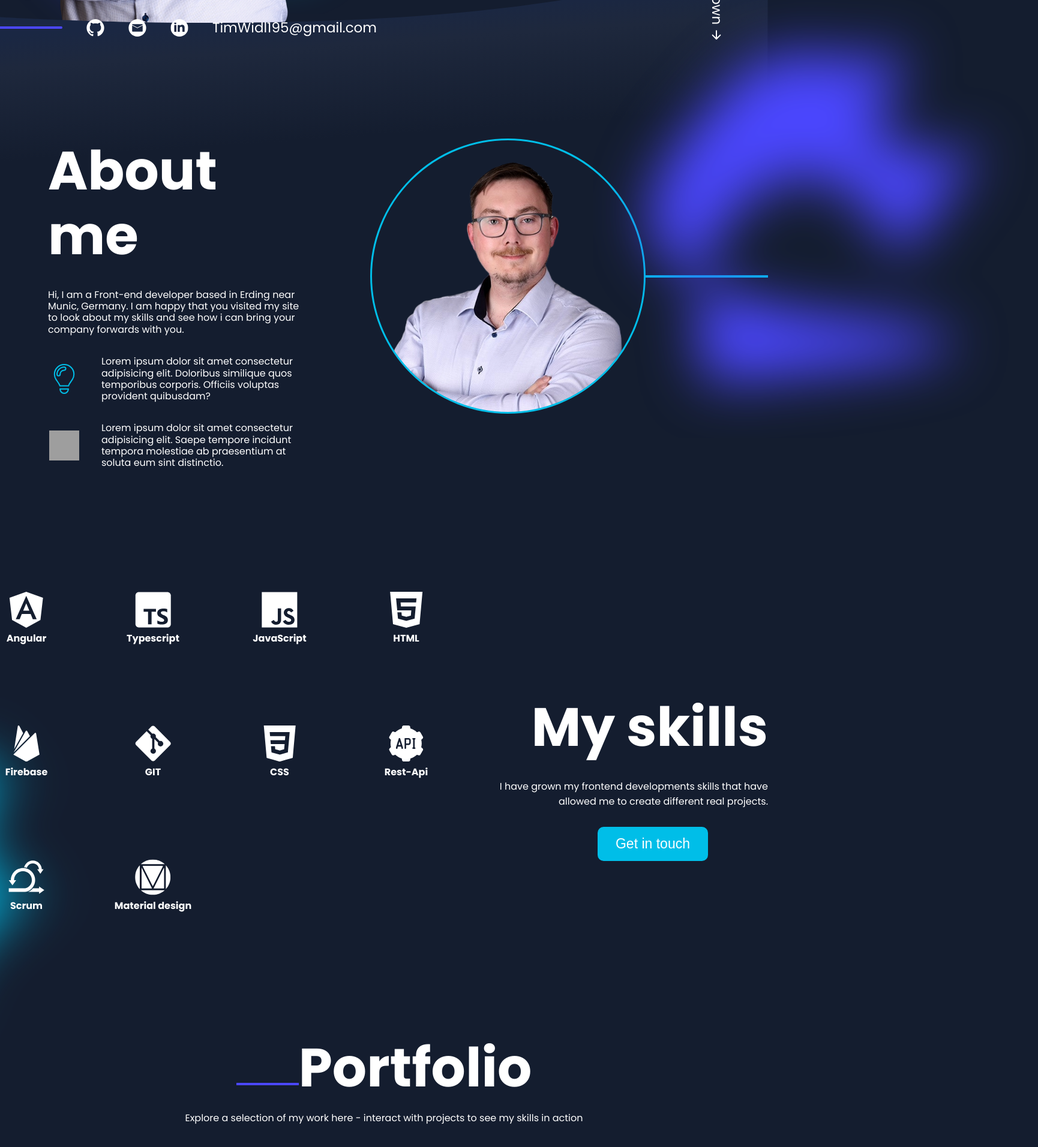
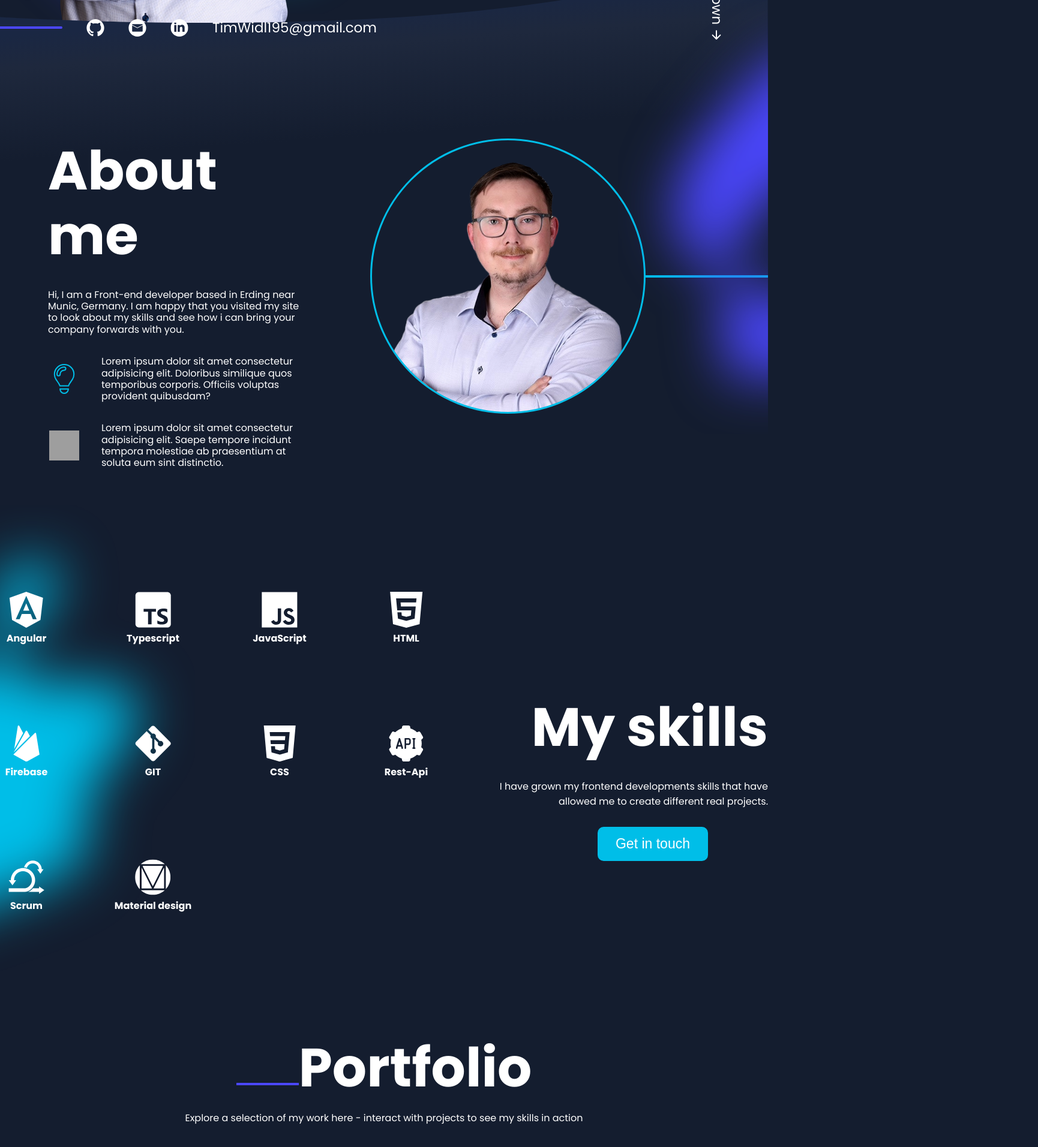
Before and after one commit to TimWidl94/portfolio, an Angular app in the folder portfolio/: page / in a window 1280 px wide. Shown: the part 719-2632 px from the top of the page at 60% size, 1730 px wide, since content can reach past the window. After the commit the page ends 2595 px from the top, so only its background shows below. Built offline with nearby package versions, Linux system fonts and the light colour scheme; grey boxes are pictures that could not be loaded.

Commit message:
update Portfolio skill section

```diff
--- a/portfolio/src/app/landingpage/landingpage.component.html
+++ b/portfolio/src/app/landingpage/landingpage.component.html
@@ -31,10 +31,7 @@
     <p>Scroll down</p>
     <img src="assets/img/icons/arrowDownIcon.svg" alt="" />
   </div>
-
-  <img
-    class="purpleAboutMeShadow"
-    src="assets/img/shadows/purpleAboutMeShadow.svg"
-    alt=""
-  />
+  <div class="purpleAboutMeShadow">
+    <img src="assets/img/shadows/purpleAboutMeShadow.svg" alt="" />
+  </div>
 </section>
--- a/portfolio/src/app/landingpage/landingpage.component.scss
+++ b/portfolio/src/app/landingpage/landingpage.component.scss
@@ -175,8 +175,13 @@
 }
 
 .purpleAboutMeShadow {
+  width: 250px;
   position: absolute;
-  right: -450px;
+  right: 0;
   bottom: -650px;
   z-index: 2;
+  overflow: hidden;
+  > img {
+    object-fit: cover;
+  }
 }
--- a/portfolio/src/app/my-skills/my-skills.component.html
+++ b/portfolio/src/app/my-skills/my-skills.component.html
@@ -14,5 +14,7 @@
 
     <button class="blueButton">Get in touch</button>
   </div>
-  <img class="skillShadowLeft" src="assets/img/shadows/skillShadowLeft.svg" alt="">
+  <div class="skillShadowLeft">
+    <img src="assets/img/shadows/skillShadowLeft.svg" alt="" />
+  </div>
 </section>
--- a/portfolio/src/app/my-skills/my-skills.component.scss
+++ b/portfolio/src/app/my-skills/my-skills.component.scss
@@ -73,7 +73,16 @@
 
 .skillShadowLeft{
   position: absolute;
-  left: -450px;
+  // width: 250px;
+  // height: 100%;
+  left: 0;
   bottom: -300px;
-  rotate: 56deg;
+
+  // overflow: hidden;
+  >img{
+    object-fit: cover;
+    object-position: right;
+    // rotate: 56deg;
+
+  }
 }
--- a/portfolio/src/styles.scss
+++ b/portfolio/src/styles.scss
@@ -94,6 +94,7 @@
   font-family: $poppinsFont;
   margin: 0;
   @include dFlex();
+  width: 100%;
 }
 
 .blueButton{
```
Also changed, not shown: portfolio/src/assets/img/shadows/skillShadowLeft.svg.
